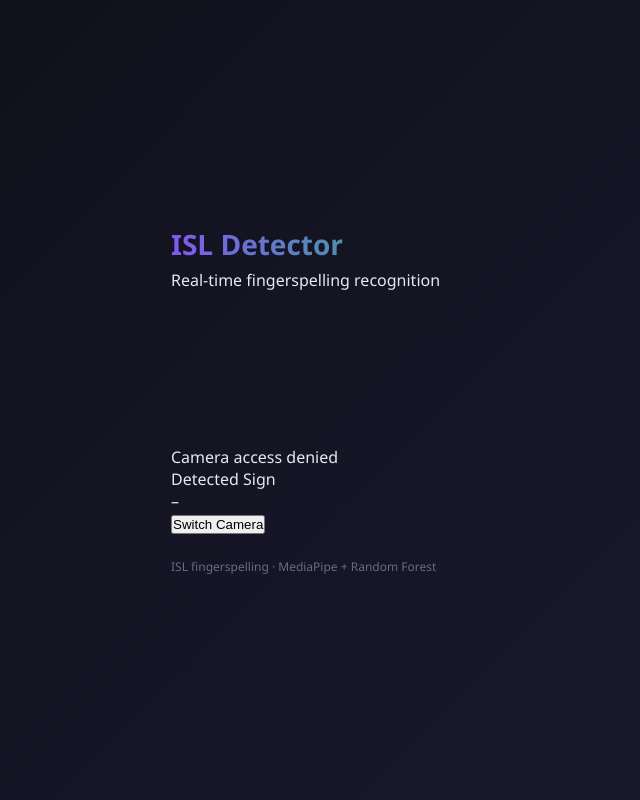
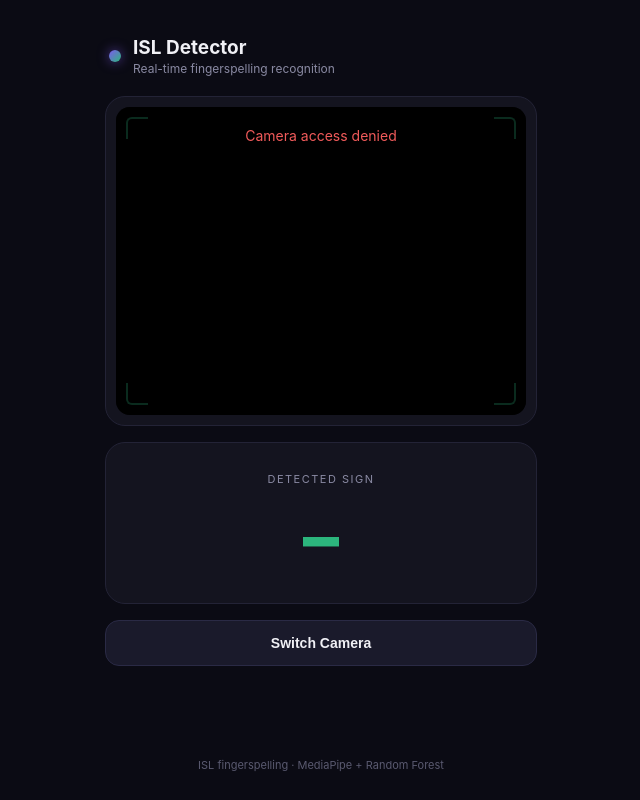
Before and after one commit to Anant-083/ISL-Sign-Detector, a Flask app: page / in a window 1280 px wide. Shown: the whole page, without its empty margins (319-959 px from the left). Run offline with Flask 3, Linux system fonts and the light colour scheme; parts of the project's set-up code (start-up, migrations or seed data) failed here and were passed over.

Commit message:
Update style.css

```diff
--- a/app/static/style.css
+++ b/app/static/style.css
@@ -5,48 +5,65 @@
 }
 
 body {
-    font-family: 'Segoe UI', system-ui, sans-serif;
-    background: linear-gradient(135deg, #0f0f1a 0%, #1a1a2e 100%);
-    color: #e8e8f0;
+    font-family: -apple-system, 'Segoe UI', Roboto, sans-serif;
+    background: #0b0b14;
+    color: #f0f0f5;
+    min-height: 100vh;
+}
+
+.app {
+    max-width: 480px;
+    margin: 0 auto;
+    padding: 16px;
     min-height: 100vh;
     display: flex;
-    justify-content: center;
-    align-items: center;
-    padding: 20px;
+    flex-direction: column;
 }
 
-.container {
-    max-width: 720px;
-    width: 100%;
-    text-align: center;
+.topbar {
+    display: flex;
+    align-items: center;
+    gap: 12px;
+    padding: 12px 4px 20px;
 }
 
-header h1 {
-    font-size: 28px;
-    font-weight: 700;
-    background: linear-gradient(90deg, #7f5af0, #2cb67d);
-    -webkit-background-clip: text;
-    -webkit-text-fill-color: transparent;
-    margin-bottom: 6px;
+.logo-dot {
+    width: 12px;
+    height: 12px;
+    border-radius: 50%;
+    background: linear-gradient(135deg, #7f5af0, #2cb67d);
+    flex-shrink: 0;
+    box-shadow: 0 0 12px rgba(127, 90, 240, 0.6);
 }
 
-.subtitle {
-    color: #9a9ab0;
-    font-size: 14px;
-    margin-bottom: 28px;
+.topbar h1 {
+    font-size: 19px;
+    font-weight: 700;
 }
 
-.main-card {
-    background: #16162a;
-    border: 1px solid #2a2a45;
-    border-radius: 16px;
-    padding: 24px;
-    box-shadow: 0 8px 32px rgba(0,0,0,0.4);
+.topbar p {
+    font-size: 12px;
+    color: #8a8aa3;
+    margin-top: 2px;
 }
 
-.video-wrapper {
+main {
+    flex: 1;
+    display: flex;
+    flex-direction: column;
+    gap: 16px;
+}
+
+.camera-card {
+    background: #14141f;
+    border-radius: 20px;
+    padding: 10px;
+    border: 1px solid #232336;
+}
+
+.video-box {
     position: relative;
-    border-radius: 12px;
+    border-radius: 14px;
     overflow: hidden;
     background: #000;
     aspect-ratio: 4/3;
@@ -59,57 +76,80 @@ video {
     transform: scaleX(-1);
 }
 
-.scan-overlay {
+.cam-state {
     position: absolute;
     inset: 0;
-    border: 2px solid rgba(127, 90, 240, 0.3);
-    border-radius: 12px;
-    pointer-events: none;
+    display: flex;
+    align-items: center;
+    justify-content: center;
+    background: rgba(0,0,0,0.7);
+    font-size: 14px;
+    color: #f05a5a;
+    text-align: center;
+    padding: 20px;
 }
 
-.prediction-panel {
-    margin-top: 20px;
-    display: flex;
-    flex-direction: column;
-    align-items: center;
-    gap: 8px;
+.corner {
+    position: absolute;
+    width: 22px;
+    height: 22px;
+    border: 2.5px solid #2cb67d;
+    opacity: 0.8;
+}
+.corner.tl { top: 10px; left: 10px; border-right: none; border-bottom: none; border-radius: 6px 0 0 0; }
+.corner.tr { top: 10px; right: 10px; border-left: none; border-bottom: none; border-radius: 0 6px 0 0; }
+.corner.bl { bottom: 10px; left: 10px; border-right: none; border-top: none; border-radius: 0 0 0 6px; }
+.corner.br { bottom: 10px; right: 10px; border-left: none; border-top: none; border-radius: 0 0 6px 0; }
+
+.result-card {
+    background: #14141f;
+    border: 1px solid #232336;
+    border-radius: 20px;
+    padding: 24px;
+    text-align: center;
 }
 
-.label {
-    font-size: 12px;
+.result-label {
+    font-size: 11px;
+    letter-spacing: 1.5px;
     text-transform: uppercase;
-    letter-spacing: 1.5px;
-    color: #9a9ab0;
+    color: #8a8aa3;
 }
 
-.prediction-value {
-    font-size: 64px;
+.result-value {
+    font-size: 72px;
     font-weight: 800;
     color: #2cb67d;
+    margin-top: 8px;
     line-height: 1;
-    min-height: 76px;
+    min-height: 84px;
+    display: flex;
+    align-items: center;
+    justify-content: center;
 }
 
-.status-dot {
-    font-size: 12px;
-    padding: 4px 12px;
-    border-radius: 20px;
-    background: #2a2a45;
-    color: #9a9ab0;
+.switch-btn {
+    background: #1a1a2b;
+    border: 1px solid #2a2a45;
+    color: #f0f0f5;
+    padding: 14px;
+    border-radius: 14px;
+    font-size: 14px;
+    font-weight: 600;
+    cursor: pointer;
 }
 
-.status-dot.live {
-    background: rgba(44, 182, 125, 0.15);
-    color: #2cb67d;
-}
-
-.status-dot.error {
-    background: rgba(240, 90, 90, 0.15);
-    color: #f05a5a;
+.switch-btn:active {
+    background: #232338;
 }
 
 footer {
-    margin-top: 24px;
-    font-size: 12px;
-    color: #6a6a85;
+    text-align: center;
+    padding: 16px 0 4px;
+    font-size: 11px;
+    color: #5a5a70;
 }
+
+@media (min-width: 480px) {
+    .app { padding: 24px; }
+}
```
